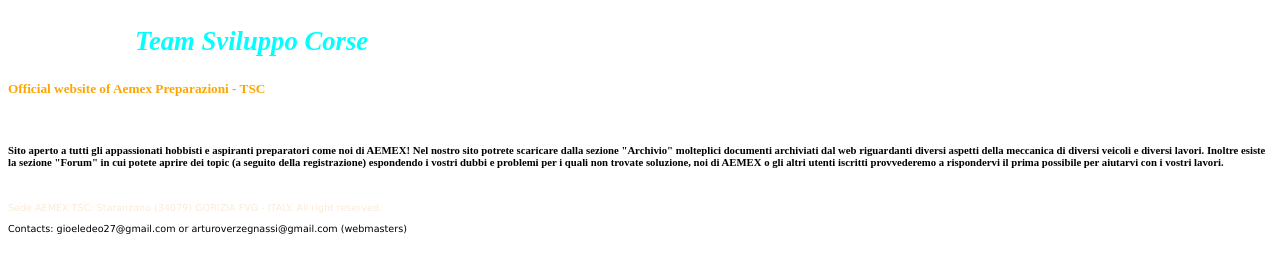
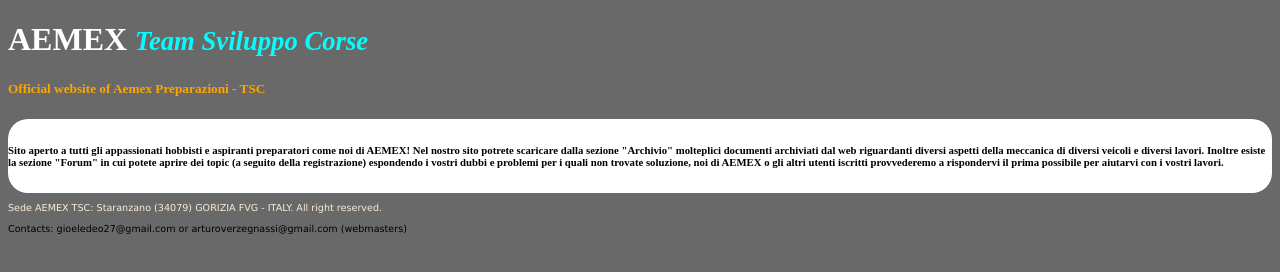
Before and after one commit to Gioeledeo/Aemex-WebSite, a plain HTML site: page index.html in a window 1280 px wide. Drawn offline with Linux system fonts and the light colour scheme.

Commit message:
Update style.css

```diff
--- a/style.css
+++ b/style.css
@@ -1,5 +1,5 @@
-background{
-	background-color: black;
+body{
+	background-color: dimgrey;
 	background-image: all;
 	background-repeat: no-repeat;
 }
```
